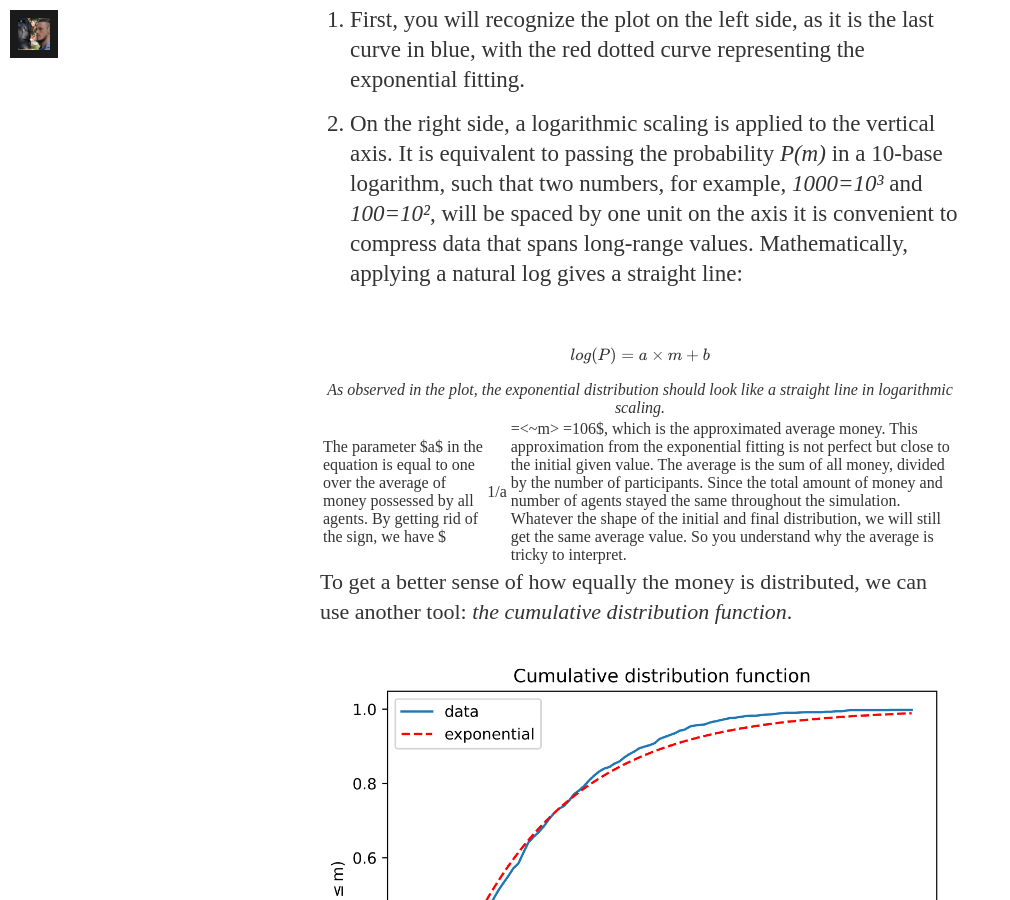
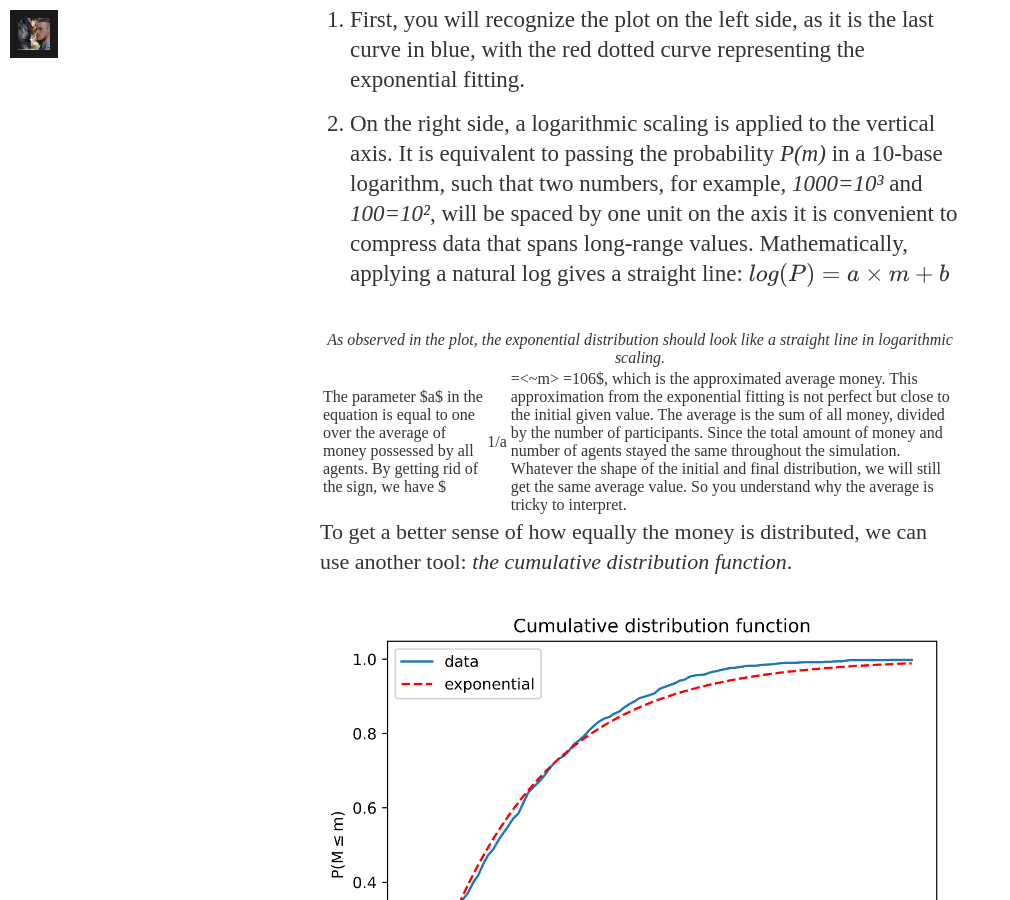
Before and after one commit to ManuNeuro/EmmanuelCalvet, a Jekyll site: the page built from _posts/2021-11-17-wealth-distribution-p1.md, in a window 1280 px wide and 900 px high, scrolled down 5100 px. Shown: the whole window, without its empty margins (0-1010 px from the left). Built offline with Jekyll 4.4.1, drawn with Linux system fonts in a browser that asks for light colours; nearby versions of some CDN libraries; some web fonts are replaced; formulas are drawn with MathJax 3; comment, search, counter and statistics services are not loaded.

Commit message:
Update 2021-11-17-wealth-distribution-p1.md

```diff
--- a/_posts/2021-11-17-wealth-distribution-p1.md
+++ b/_posts/2021-11-17-wealth-distribution-p1.md
@@ -75,9 +75,11 @@ To confirm this, I displayed the curve with two representations:
 
 1. First, you will recognize the plot on the left side, as it is the last curve in blue, with the red dotted curve representing the exponential fitting.
 2. On the right side, a logarithmic scaling is applied to the vertical axis. It is equivalent to passing the probability *P(m)* in a 10-base logarithm, such that two numbers, for example, *1000=10³* and *100=10²*, will be spaced by one unit on the axis it is convenient to compress data that spans long-range values. Mathematically, applying a natural log gives a straight line:
-
-$$log(P)=a \times m + b$$
-
+$$
+\begin{aligned}
+log(P)=a \times m + b
+\end{aligned}
+$$
 <center><i>As observed in the plot, the exponential distribution should look like a straight line in logarithmic scaling.</i></center>
 
 The parameter $a$ in the equation is equal to one over the average of money possessed by all agents. By getting rid of the sign, we have $|1/a|=<~m> =106$, which is the approximated average money. This approximation from the exponential fitting is not perfect but close to the initial given value. The average is the sum of all money, divided by the number of participants. Since the total amount of money and number of agents stayed the same throughout the simulation. Whatever the shape of the initial and final distribution, we will still get the same average value. So you understand why the average is tricky to interpret.
```
